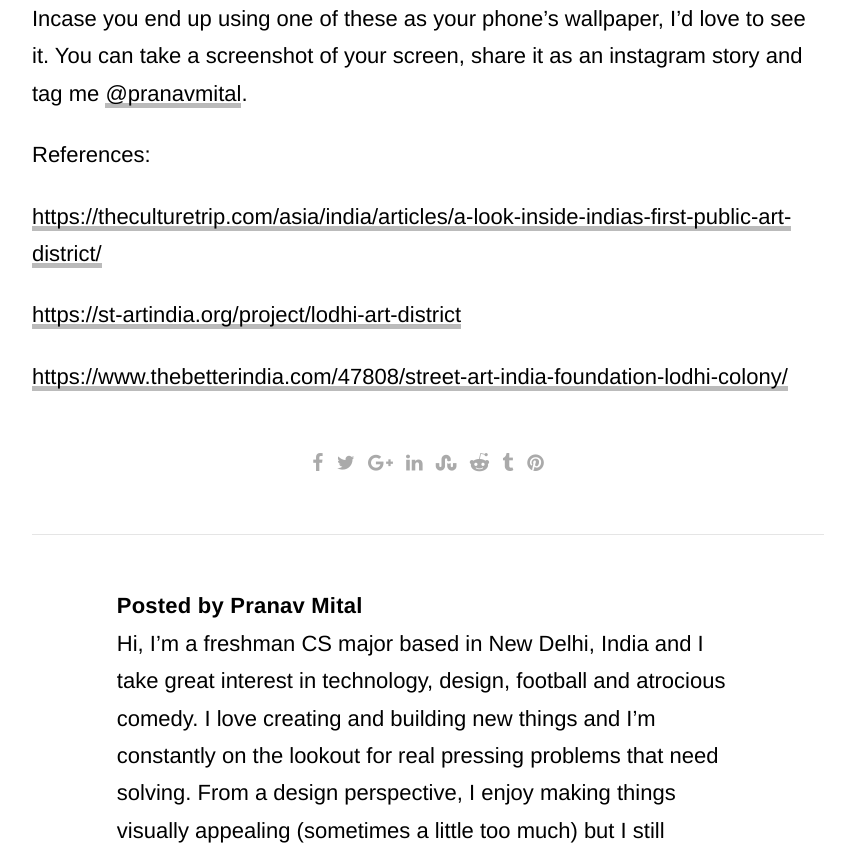
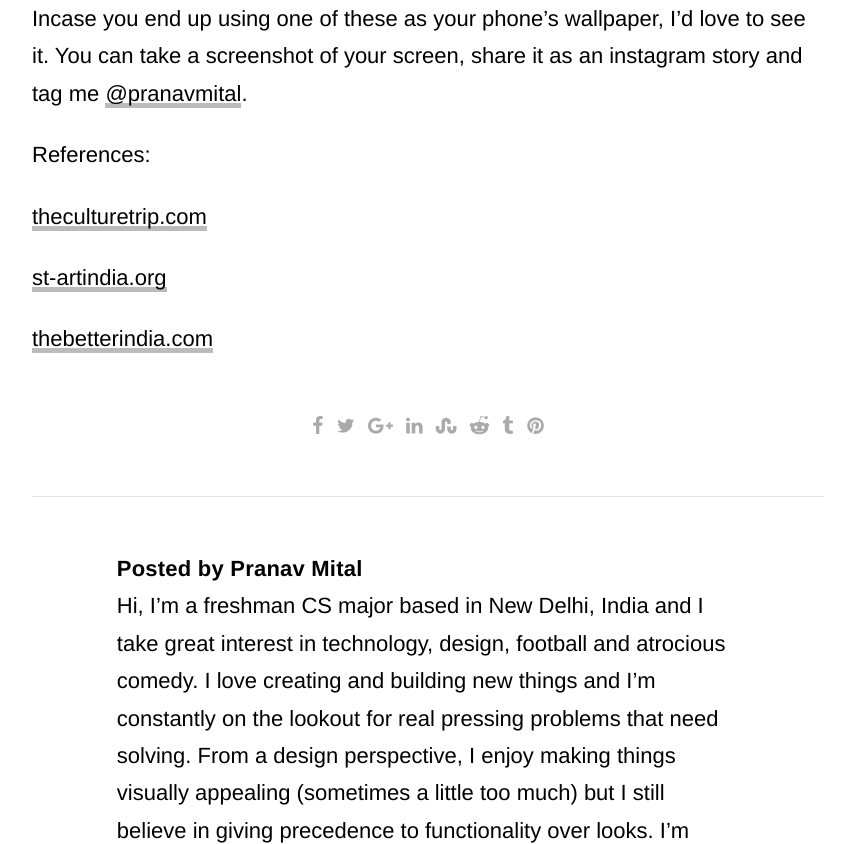
Before and after one commit to pranavmital/projects, a Jekyll site: the page built from _posts/2020-1-2-lodhi.markdown, in a window 1280 px wide and 900 px high, scrolled down 5601 px, cut to the strip 56-900 px from the top of the window. Shown: the whole strip, without its empty margins (212-1067 px from the left). Built offline with Jekyll 4.4.1, drawn with Linux system fonts in a browser that asks for light colours; some of the changed lines change nothing that is shown.

Commit message:
Update 2020-1-2-lodhi.markdown

```diff
--- a/_posts/2020-1-2-lodhi.markdown
+++ b/_posts/2020-1-2-lodhi.markdown
@@ -66,8 +66,8 @@ Incase you end up using one of these as your phone's wallpaper, I'd love to see
 
 References:
 
-[https://theculturetrip.com/asia/india/articles/a-look-inside-indias-first-public-art-district/](https://theculturetrip.com/asia/india/articles/a-look-inside-indias-first-public-art-district/)
+[theculturetrip.com](https://theculturetrip.com/asia/india/articles/a-look-inside-indias-first-public-art-district)
 
-[https://st-artindia.org/project/lodhi-art-district](https://st-artindia.org/project/lodhi-art-district)
+[st-artindia.org](https://st-artindia.org/project/lodhi-art-district)
 
-[https://www.thebetterindia.com/47808/street-art-india-foundation-lodhi-colony/](https://www.thebetterindia.com/47808/street-art-india-foundation-lodhi-colony/)
+[thebetterindia.com](https://www.thebetterindia.com/47808/street-art-india-foundation-lodhi-colony/)
```
